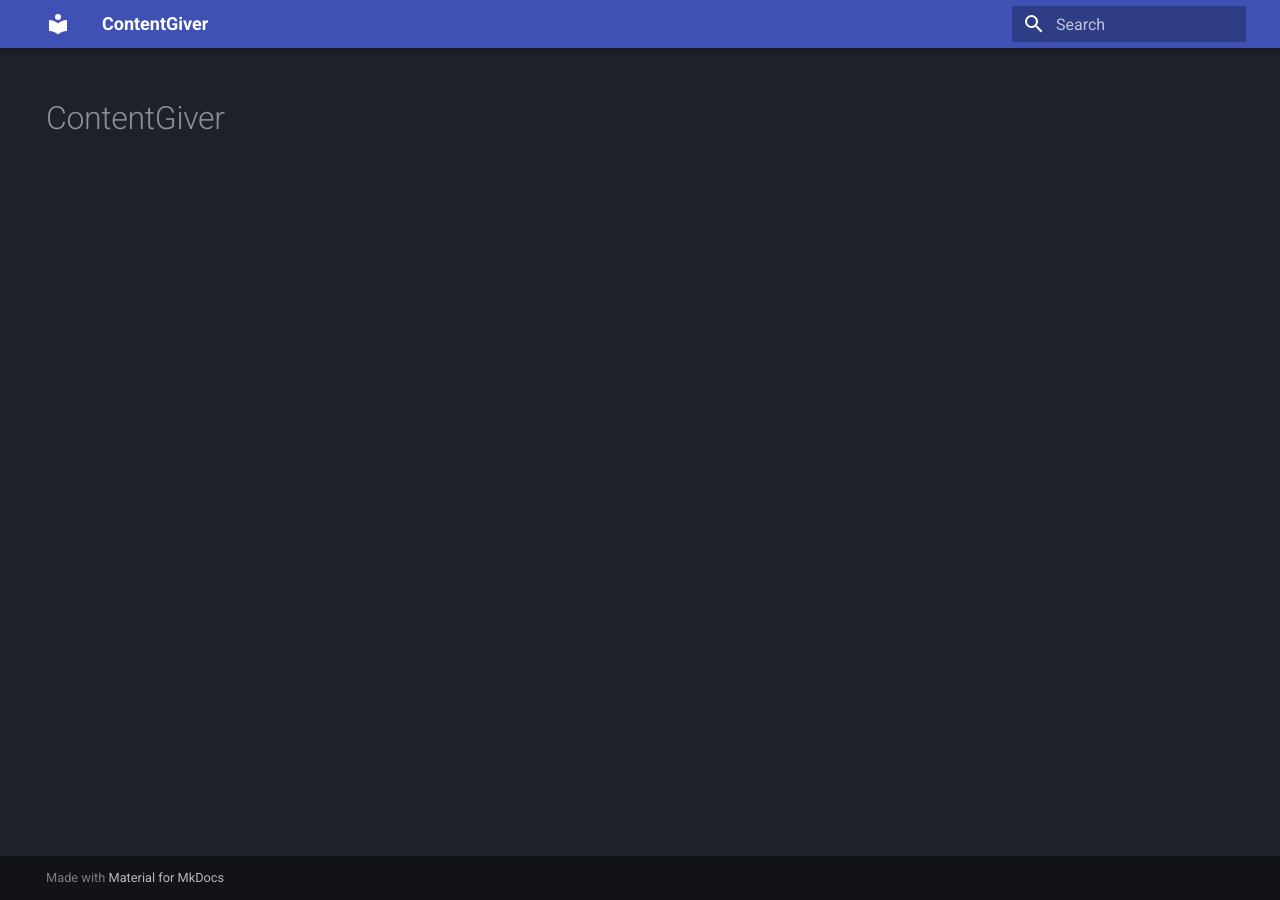
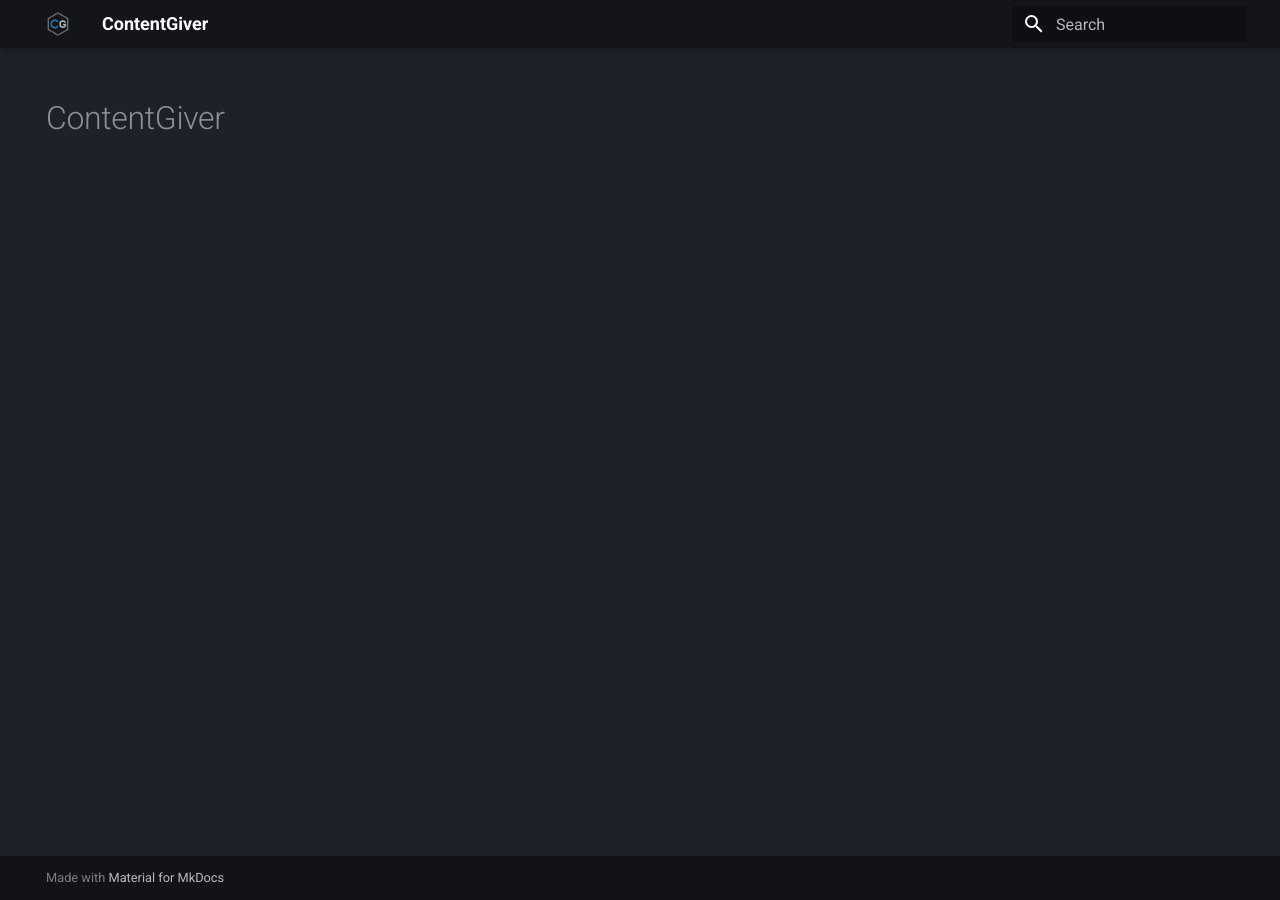
Before and after one commit to Contentgiver/ContentGiver.github.io, an MkDocs documentation site: the page built from docs/index.md, in a window 1280 px wide. Built offline with MkDocs 1.6.1 and Material for MkDocs 9.7.7, drawn with Linux system fonts in a browser that asks for light colours.

Commit message:
Add logo and color

```diff
--- a/mkdocs.yml
+++ b/mkdocs.yml
@@ -3,3 +3,5 @@
   name: material
   palette:
     scheme: slate
+    primary: black
+  logo: contentgiver.png
```
